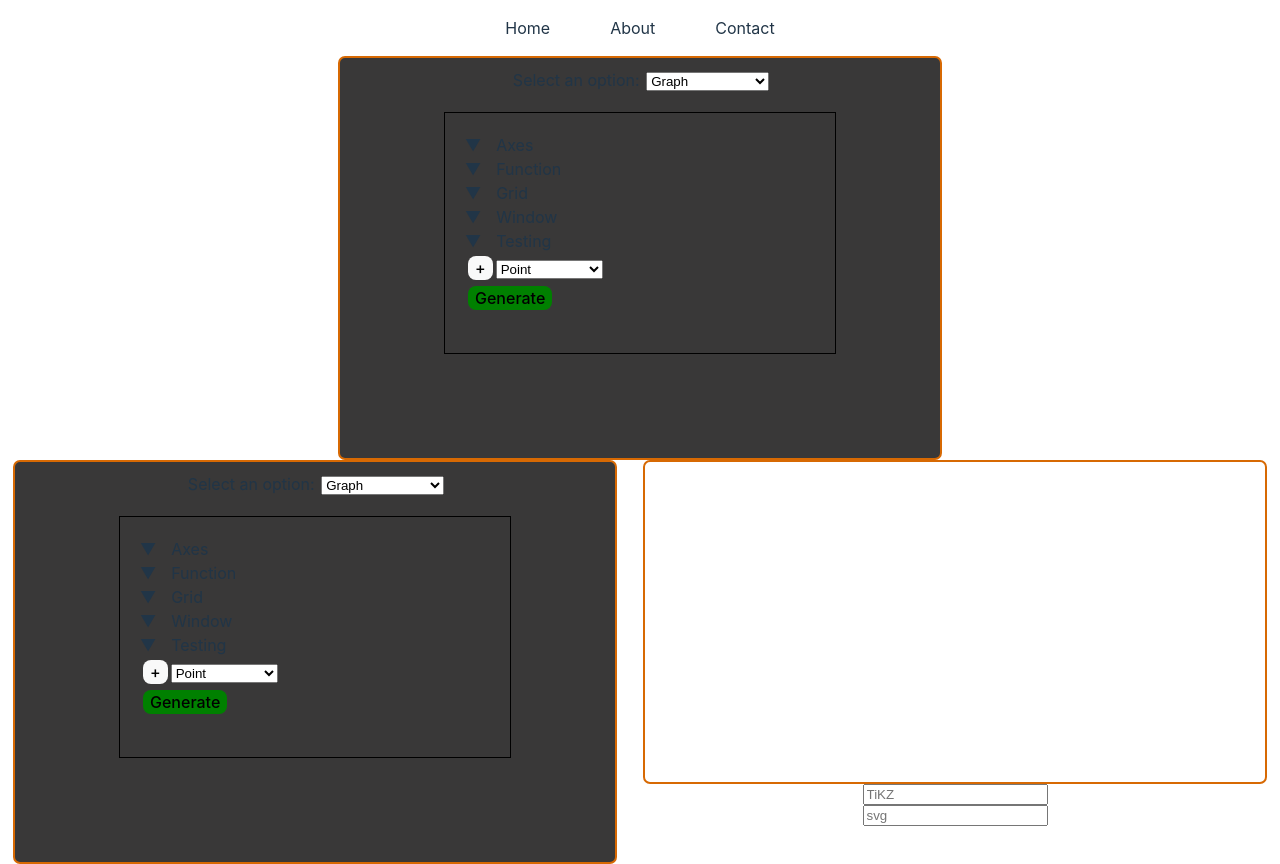
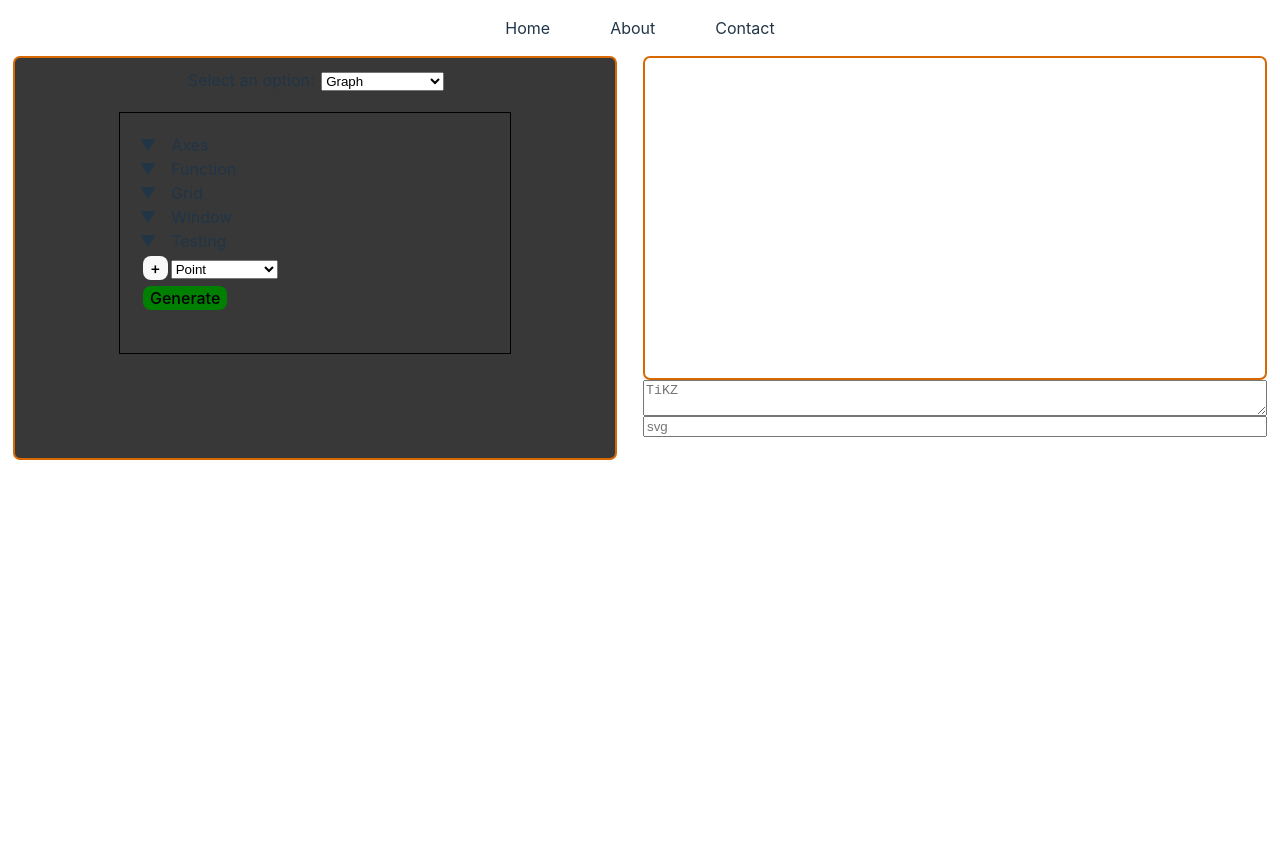
Before and after one commit to DavidovQC/Poly_Tikz_Frontend, a React (Vite) app: page / in a window 1280 px wide. After the commit the page ends 800 px from the top, so only its background shows below. Built offline with nearby package versions, Linux system fonts and the light colour scheme.

Commit message:
refactored code to have components fit into homepage

```diff
--- a/Pages/Homepage.jsx
+++ b/Pages/Homepage.jsx
@@ -2,14 +2,31 @@ import "../styles/home-styles.css";
 
 import MainDynamicDropdown from "../components/MainDynamicDropdown";
 import Navbar from "../components/Navbar";
-// import { useContext } from "react";
-// useContext
+import { useContext } from "react";
+import { AppContext } from "../src/AppContext";
+import SVGDisplay from "../components/SVGDisplay";
+
 function Homepage() {
+    const { mySVG, setMySVG } = useContext(AppContext);
     return (
         <div>
             <Navbar></Navbar>
             <div className="site-container">
                 <MainDynamicDropdown></MainDynamicDropdown>
+                <div>
+                    <SVGDisplay
+                        svg={mySVG}
+                        className="SVG-Display"
+                    ></SVGDisplay>
+                    <div className="output-text-container">
+                        <textarea
+                            row="40"
+                            col="30"
+                            placeholder="TiKZ"
+                        ></textarea>
+                        <input type="text" placeholder="svg"></input>
+                    </div>
+                </div>
             </div>
         </div>
     );
--- a/components/GraphComponent.jsx
+++ b/components/GraphComponent.jsx
@@ -14,8 +14,6 @@ function GraphComponent() {
     const functionInput = useRef(``);
     const xAxisSizeInput = useRef(1);
     const yAxisSizeInput = useRef(1);
-    const mGridSize = useRef("1");
-    const nGridSize = useRef("1");
     const gridStep = useRef(1);
     const functionDomain = useRef("(-1, 1)");
     const ticksStep = useRef(1);
@@ -142,6 +140,11 @@ function GraphComponent() {
                                 onChange={handleTicksChange}
                             ></input>
                         </div>
+
+                        <div className="checkbox-field">
+                            <label>radians</label>
+                            <input type="checkbox"></input>
+                        </div>
                     </Dropdown>
                     <Dropdown label="Custom"></Dropdown>
                 </div>
--- a/src/App.jsx
+++ b/src/App.jsx
@@ -2,35 +2,35 @@
 
 //Add function input  [DONE, 2/28]
 //put each component of graph layer into a dropdown  [DONE, 2/28]
+//create navbar [DONE, 3/13]
+//improve/clean up current styling
+//add textboxes for return latex and svg code
 
 //To do:
-//create navbar (tomorrow)
-//improve/clean up current styling (tomorrow)
 //organize/modularize server code (tomorrow)
-//add textboxes for return latex and svg code (tomorrow)
+//refactor homepage
+//add layers to graph component
+//make svg container an internal window should the svg overflow (tomorrow)
+//implement mathjax for matrices and tables
 
 //For Domain/Range add clipping options for before the function!
 //Venn Diagram
 
-//add layers to graph component
 //load presets (e.g, y=x, y = |x|, y=sin(x), y=e^x)
-//make svg container an internal window should the svg overflow (tomorrow)
-//implement mathjax for matrices and tables
+//Pallette for functions (sin, cos, e)
+
 //implement visible/invisible layer
 //Add function to cleanup input of function
 //Color picker
-//Pallette for functions (sin, cos, e)
+
 //Add layers (vectors, points, ...)
+
 //sign-in
 //side bar with prev generations
 
 import "./App.css";
-import "../styles/home-styles.css";
-import SVGDisplay from "../components/SVGDisplay";
-import MainDynamicDropdown from "../components/MainDynamicDropdown";
 import { useState } from "react";
 import { AppContext } from "./AppContext";
-
 import Homepage from "../Pages/Homepage";
 
 function App() {
@@ -42,17 +42,6 @@ function App() {
             value={{ mySVG, setMySVG, selectedOption, setSelectedOption }}
         >
             <Homepage></Homepage>
-            <div className="site-container">
-                <MainDynamicDropdown />
-
-                <div className="output-container">
-                    <SVGDisplay svg={mySVG} className="SVG-Display" />
-                    <div className="output-text-container">
-                        <input type="text" placeholder="TiKZ"></input>
-                        <input type="text" placeholder="svg"></input>
-                    </div>
-                </div>
-            </div>
         </AppContext.Provider>
     );
 }
```
